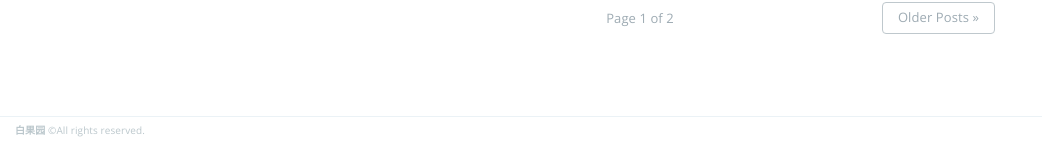
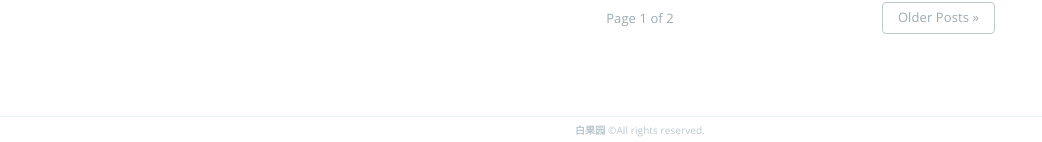
Before and after one commit to bulgerxie/bulgerxie.github.io, a Jekyll site: the page built from index.html, in a window 1280 px wide. Shown: the part 1917-2059 px from the top of the page, without its empty margins (0-1042 px from the left). Built offline with Jekyll 4.4.1, drawn with Linux system fonts in a browser that asks for light colours; the list of posts is cut into pages by our own code.

Commit message:
Style init

```diff
--- a/_sass/_syntax.scss
+++ b/_sass/_syntax.scss
@@ -47,7 +47,7 @@
 	.sb { color: #d14 } /* Literal.String.Backtick */
 	.sc { color: #d14 } /* Literal.String.Char */
 	.sd { color: #d14 } /* Literal.String.Doc */
-	.s2 { color: #d14 } /* Literal.String.Double */
+	.s2 { color: #22ab28 } /* Literal.String.Double */
 	.se { color: #d14 } /* Literal.String.Escape */
 	.sh { color: #d14 } /* Literal.String.Heredoc */
 	.si { color: #d14 } /* Literal.String.Interpol */
--- a/assets/css/screen.css
+++ b/assets/css/screen.css
@@ -233,10 +233,12 @@
 a {
     color: #ed6d62;
     transition: color ease 0.3s;
+    text-decoration: none;
 }
 
 a:hover {
     color: #111;
+    text-decoration: underline;
 }
 
 p, ul, ol, dl {
@@ -1318,8 +1320,8 @@
 
 .copyright {
     display: block;
-    width: 45%;
-    float: left;
+    width: 100%;
+    text-align:center;
 }
 
 
```
